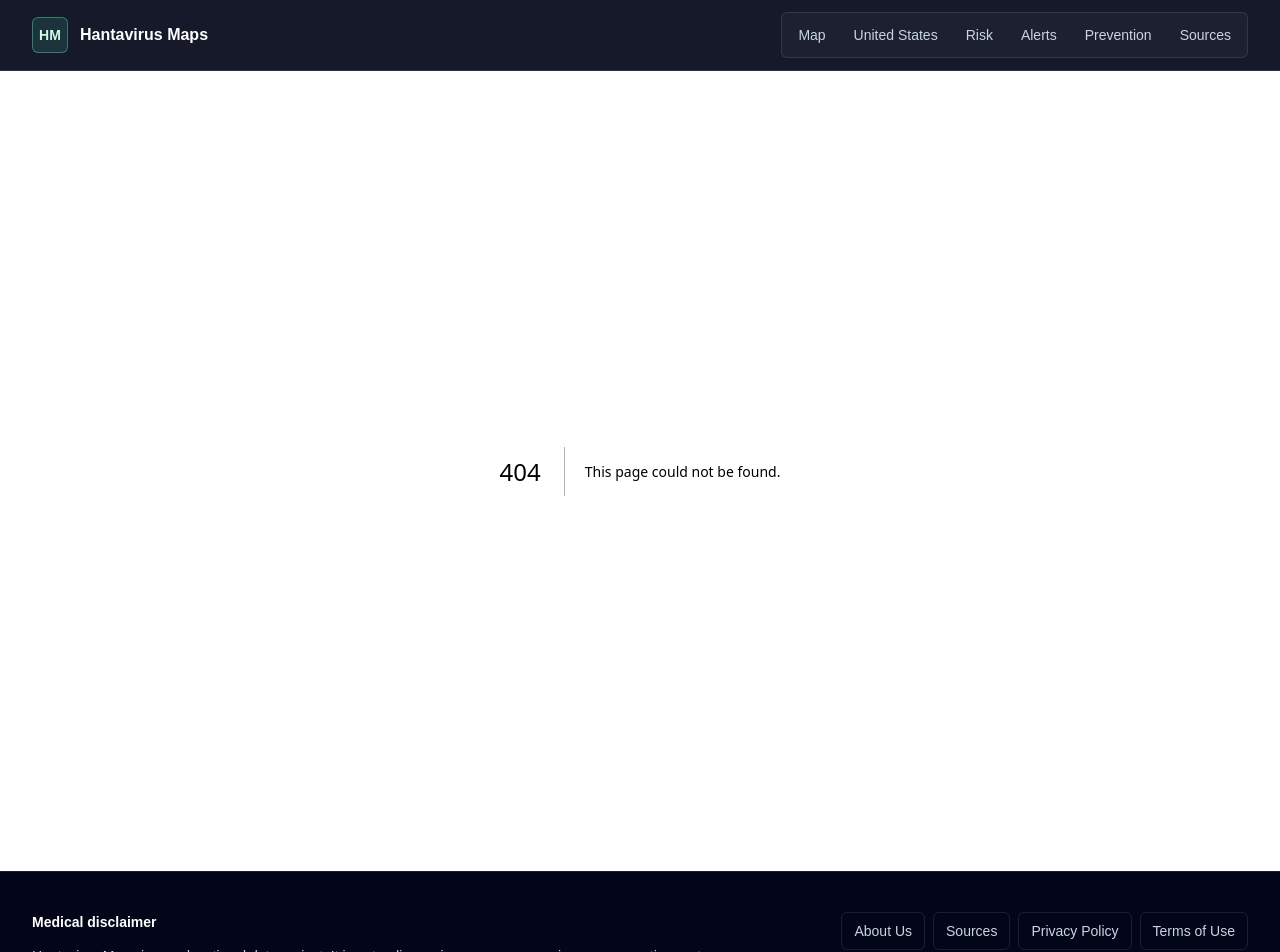
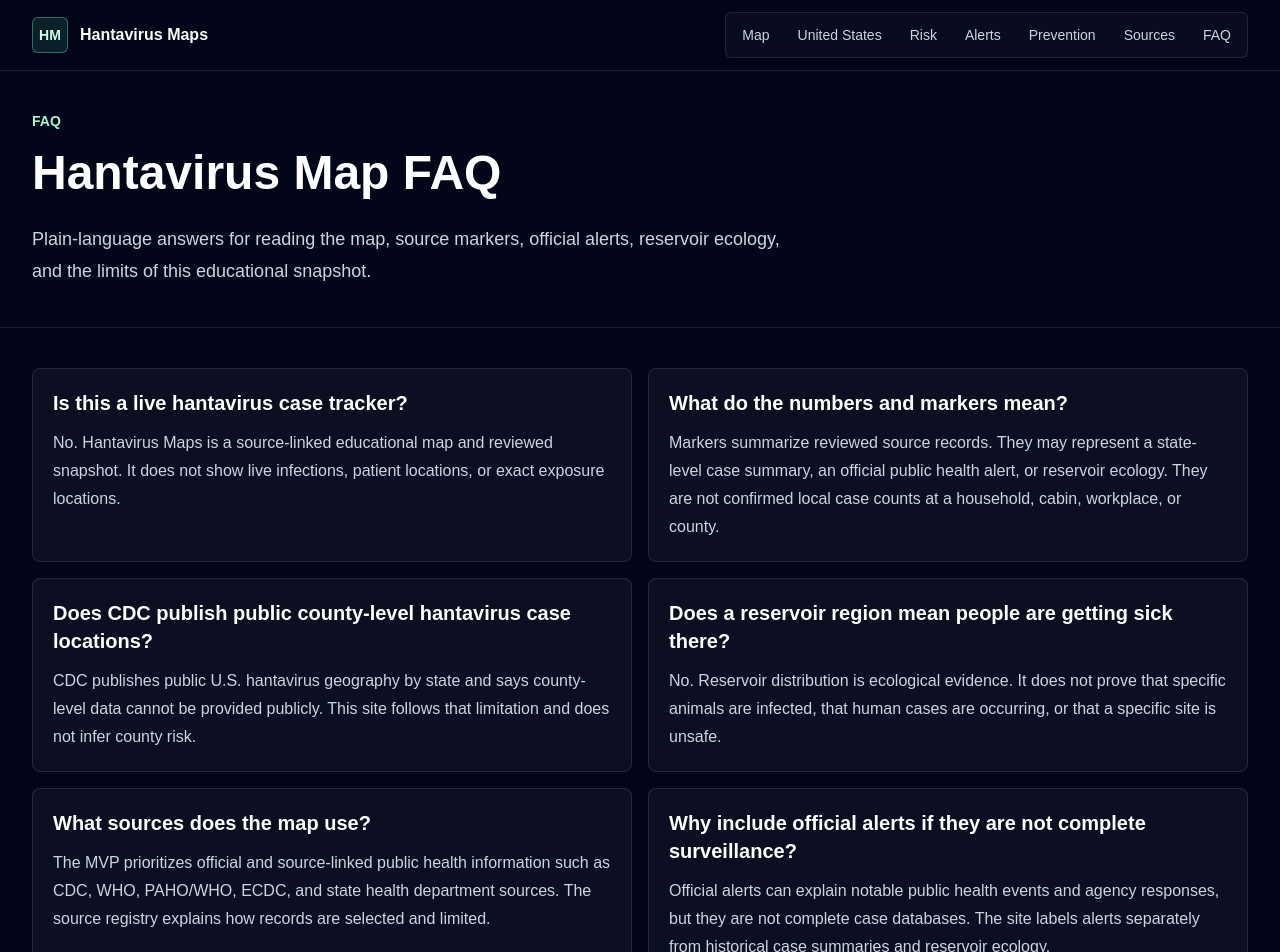
Before and after one commit to security00/hantavirus-maps, a Next.js app: page /faq in a window 1280 px wide. Before the commit this address had no page. Shown: the top 952 px of the page. Built offline with nearby package versions, Linux system fonts and the light colour scheme.

Commit message:
feat: add map FAQ and source legend

```diff
--- /dev/null
+++ b/app/faq/page.tsx
@@ -0,0 +1,76 @@
+import type { Metadata } from "next";
+import Script from "next/script";
+import Link from "next/link";
+
+import { FAQ_ITEMS } from "@/lib/faq";
+
+export const metadata: Metadata = {
+  title: "Hantavirus Map FAQ",
+  description:
+    "Frequently asked questions about Hantavirus Maps, source-linked layers, official alerts, reservoir ecology, and medical limitations.",
+  alternates: {
+    canonical: "/faq/",
+  },
+};
+
+const faqJsonLd = {
+  "@context": "https://schema.org",
+  "@type": "FAQPage",
+  mainEntity: FAQ_ITEMS.map((faq) => ({
+    "@type": "Question",
+    name: faq.question,
+    acceptedAnswer: {
+      "@type": "Answer",
+      text: faq.answer,
+    },
+  })),
+};
+
+export default function FAQPage() {
+  return (
+    <main className="min-h-screen bg-slate-950 text-white">
+      <Script
+        id="faq-page-json-ld"
+        type="application/ld+json"
+        dangerouslySetInnerHTML={{ __html: JSON.stringify(faqJsonLd) }}
+      />
+      <section className="border-b border-white/10 bg-slate-950 px-4 py-10 sm:px-6 lg:px-8">
+        <div className="mx-auto max-w-7xl">
+          <p className="text-sm font-semibold text-emerald-200">FAQ</p>
+          <h1 className="mt-3 max-w-4xl text-4xl font-semibold leading-tight sm:text-5xl">
+            Hantavirus Map FAQ
+          </h1>
+          <p className="mt-5 max-w-3xl text-lg leading-8 text-slate-300">
+            Plain-language answers for reading the map, source markers, official alerts,
+            reservoir ecology, and the limits of this educational snapshot.
+          </p>
+        </div>
+      </section>
+
+      <section className="px-4 py-10 sm:px-6 lg:px-8">
+        <div className="mx-auto grid max-w-7xl gap-4 md:grid-cols-2">
+          {FAQ_ITEMS.map((faq) => (
+            <article key={faq.question} className="rounded-lg border border-white/10 bg-white/[0.04] p-5">
+              <h2 className="text-xl font-semibold text-white">{faq.question}</h2>
+              <p className="mt-3 leading-7 text-slate-300">{faq.answer}</p>
+            </article>
+          ))}
+        </div>
+        <div className="mx-auto mt-8 flex max-w-7xl flex-wrap gap-3">
+          <Link
+            href="/sources-methodology/"
+            className="rounded-md bg-emerald-300 px-4 py-3 text-sm font-semibold text-slate-950 transition hover:bg-emerald-200"
+          >
+            Review sources and methodology
+          </Link>
+          <Link
+            href="/"
+            className="rounded-md border border-white/15 px-4 py-3 text-sm font-semibold text-white transition hover:border-emerald-300/50"
+          >
+            Back to map
+          </Link>
+        </div>
+      </section>
+    </main>
+  );
+}
--- a/app/globals.css
+++ b/app/globals.css
@@ -59,6 +59,40 @@ label {
 .layer-toggle input {
   accent-color: #34d399;
   block-size: 1rem;
+  inline-size: 1rem;
+}
+
+.layer-toggle span {
+  align-items: center;
+  display: inline-flex;
+  gap: 0.45rem;
+}
+
+.legend-dot {
+  border-radius: 999px;
+  display: inline-block;
+  flex: 0 0 auto;
+}
+
+.legend-case {
+  background: #f59e0b;
+  block-size: 0.7rem;
+  box-shadow: 0 0 0 3px rgba(251, 191, 36, 0.2);
+  inline-size: 0.7rem;
+}
+
+.legend-alert {
+  background: #ef4444;
+  block-size: 0.7rem;
+  box-shadow: 0 0 0 3px rgba(248, 113, 113, 0.2);
+  clip-path: polygon(50% 0, 100% 100%, 0 100%);
+  inline-size: 0.8rem;
+}
+
+.legend-reservoir {
+  background: rgba(52, 211, 153, 0.28);
+  block-size: 1rem;
+  border: 2px solid #34d399;
   inline-size: 1rem;
 }
 
--- a/app/page.tsx
+++ b/app/page.tsx
@@ -1,5 +1,8 @@
 import type { Metadata } from "next";
+import Script from "next/script";
 import Link from "next/link";
+
+import { FAQ_ITEMS } from "@/lib/faq";
 
 import { MapPanel } from "@/components/MapPanel";
 import { SourceList } from "@/components/SourceList";
@@ -36,28 +39,20 @@ const layerExplanations = [
   },
 ];
 
-const faqs = [
-  {
-    question: "Is this live local hantavirus surveillance?",
-    answer:
-      "No. It is a static educational map and source guide. It does not show live infections, local personal risk, or exact exposure locations.",
-  },
-  {
-    question: "Does CDC publish public county-level hantavirus case locations?",
-    answer:
-      "CDC publishes public U.S. hantavirus geography by state and says county-level data cannot be provided publicly. This site follows that limit.",
-  },
-  {
-    question: "Does a reservoir region mean people are getting sick there?",
-    answer:
-      "No. Reservoir distribution is ecological evidence. It does not prove that a specific rodent is infected or that human cases are occurring.",
-  },
-  {
-    question: "What should I do if I feel sick after rodent exposure?",
-    answer:
-      "Contact a healthcare provider or public health authority and describe the exposure. Trouble breathing or rapidly worsening illness needs urgent medical attention.",
-  },
-];
+const homeFaqs = FAQ_ITEMS.slice(0, 4);
+
+const faqJsonLd = {
+  "@context": "https://schema.org",
+  "@type": "FAQPage",
+  mainEntity: homeFaqs.map((faq) => ({
+    "@type": "Question",
+    name: faq.question,
+    acceptedAnswer: {
+      "@type": "Answer",
+      text: faq.answer
+    }
+  }))
+};
 
 export default function Home() {
   const alerts = getAlerts();
@@ -71,6 +66,11 @@ export default function Home() {
 
   return (
     <main className="min-h-screen bg-slate-950 text-white">
+      <Script
+        id="faq-json-ld"
+        type="application/ld+json"
+        dangerouslySetInnerHTML={{ __html: JSON.stringify(faqJsonLd) }}
+      />
       <section className="px-4 py-5 sm:px-6 lg:px-8">
         <div className="mx-auto max-w-7xl">
           <MapPanel home />
@@ -145,13 +145,19 @@ export default function Home() {
             </h2>
           </div>
           <div className="grid gap-4 md:grid-cols-2">
-            {faqs.map((faq) => (
+            {homeFaqs.map((faq) => (
               <article key={faq.question} className="rounded-lg border border-white/10 bg-white/[0.04] p-5">
                 <h3 className="text-lg font-semibold">{faq.question}</h3>
                 <p className="mt-3 leading-7 text-slate-300">{faq.answer}</p>
               </article>
             ))}
           </div>
+          <Link
+            href="/faq/"
+            className="mt-6 inline-flex rounded-md border border-emerald-300/35 px-4 py-3 text-sm font-semibold text-emerald-100 transition hover:border-emerald-200 hover:text-white"
+          >
+            Read full FAQ
+          </Link>
         </div>
       </section>
 
--- a/components/Header.tsx
+++ b/components/Header.tsx
@@ -6,7 +6,8 @@ const navItems = [
   { href: "/hantavirus-risk-map/", label: "Risk" },
   { href: "/hantavirus-outbreak-map/", label: "Alerts" },
   { href: "/prevention/", label: "Prevention" },
-  { href: "/sources-methodology/", label: "Sources" }
+  { href: "/sources-methodology/", label: "Sources" },
+  { href: "/faq/", label: "FAQ" }
 ];
 
 export function Header() {
--- a/components/MapPanel.tsx
+++ b/components/MapPanel.tsx
@@ -48,26 +48,42 @@ export function MapPanel({ home = false }: MapPanelProps) {
             </div>
           </div>
 
-          <div className="mt-5 flex flex-col gap-4 lg:flex-row lg:items-center lg:justify-between">
-            <div className="layer-controls grid gap-2 sm:grid-cols-3">
+          <div className="mt-5 grid gap-4 lg:grid-cols-[1fr_300px] lg:items-start">
+            <div className="rounded-lg border border-white/10 bg-white/[0.035] p-4">
+              <div className="flex flex-col gap-2 sm:flex-row sm:items-center sm:justify-between">
+                <div>
+                  <p className="text-sm font-semibold text-white">Map legend</p>
+                  <p className="mt-1 text-xs leading-5 text-slate-400">
+                    Toggle layers below. Click any colored marker or circle for source notes and limits.
+                  </p>
+                </div>
+                <Link
+                  href="/sources-methodology/"
+                  className="inline-flex rounded-md border border-emerald-300/35 px-3 py-2 text-xs font-semibold text-emerald-100 transition hover:border-emerald-200 hover:text-white"
+                >
+                  Show sources
+                </Link>
+              </div>
+              <div className="layer-controls mt-3 grid gap-2 sm:grid-cols-3">
                 <label className="layer-toggle case-toggle">
                   <input id="layer-cases" type="checkbox" defaultChecked />
-                <span>Reported cases</span>
+                  <span><b className="legend-dot legend-case" /> Reported cases</span>
                 </label>
                 <label className="layer-toggle alert-toggle">
                   <input id="layer-alerts" type="checkbox" defaultChecked />
-                <span>Public health alerts</span>
+                  <span><b className="legend-dot legend-alert" /> Official alerts</span>
                 </label>
                 <label className="layer-toggle reservoir-toggle">
                   <input id="layer-reservoirs" type="checkbox" defaultChecked />
-                <span>Rodent reservoirs</span>
+                  <span><b className="legend-dot legend-reservoir" /> Reservoir ecology</span>
                 </label>
               </div>
+            </div>
 
-            <div className="flex flex-wrap gap-2 text-xs text-slate-400">
-              <span className="rounded-md border border-white/10 px-2 py-1">CDC state-level limits</span>
-              <span className="rounded-md border border-white/10 px-2 py-1">Reviewed records only</span>
-              <span className="rounded-md border border-white/10 px-2 py-1">Reservoir is not a case</span>
+            <div className="grid gap-2 text-xs text-slate-400">
+              <span className="rounded-md border border-white/10 px-2 py-1">Pin numbers or circles are source summaries, not confirmed local case counts</span>
+              <span className="rounded-md border border-white/10 px-2 py-1">CDC public U.S. case precision is state-level</span>
+              <span className="rounded-md border border-white/10 px-2 py-1">Reservoir presence is not human infection risk</span>
             </div>
           </div>
 
@@ -108,7 +124,12 @@ export function MapPanel({ home = false }: MapPanelProps) {
             </section>
 
             <section className="rounded-lg border border-white/10 bg-white/[0.04] p-4">
+              <div className="flex items-center justify-between gap-3">
                 <h2 className="text-sm font-semibold text-white">Source transparency</h2>
+                <Link href="/sources-methodology/" className="text-xs font-semibold text-emerald-200 hover:text-white">
+                  Show all
+                </Link>
+              </div>
               <div className="mt-3 grid gap-2">
                 {sources.map((source) => (
                   <a
@@ -123,10 +144,10 @@ export function MapPanel({ home = false }: MapPanelProps) {
                 ))}
               </div>
               <Link
-                href="/sources-methodology/"
+                href="/faq/"
                 className="mt-4 inline-flex rounded-md bg-emerald-300 px-3 py-2 text-sm font-semibold text-slate-950 transition hover:bg-emerald-200"
               >
-                View methodology
+                Read map FAQ
               </Link>
             </section>
           </div>
--- /dev/null
+++ b/lib/faq.ts
@@ -0,0 +1,42 @@
+export const FAQ_ITEMS = [
+  {
+    question: "Is this a live hantavirus case tracker?",
+    answer:
+      "No. Hantavirus Maps is a source-linked educational map and reviewed snapshot. It does not show live infections, patient locations, or exact exposure locations."
+  },
+  {
+    question: "What do the numbers and markers mean?",
+    answer:
+      "Markers summarize reviewed source records. They may represent a state-level case summary, an official public health alert, or reservoir ecology. They are not confirmed local case counts at a household, cabin, workplace, or county."
+  },
+  {
+    question: "Does CDC publish public county-level hantavirus case locations?",
+    answer:
+      "CDC publishes public U.S. hantavirus geography by state and says county-level data cannot be provided publicly. This site follows that limitation and does not infer county risk."
+  },
+  {
+    question: "Does a reservoir region mean people are getting sick there?",
+    answer:
+      "No. Reservoir distribution is ecological evidence. It does not prove that specific animals are infected, that human cases are occurring, or that a specific site is unsafe."
+  },
+  {
+    question: "What sources does the map use?",
+    answer:
+      "The MVP prioritizes official and source-linked public health information such as CDC, WHO, PAHO/WHO, ECDC, and state health department sources. The source registry explains how records are selected and limited."
+  },
+  {
+    question: "Why include official alerts if they are not complete surveillance?",
+    answer:
+      "Official alerts can explain notable public health events and agency responses, but they are not complete case databases. The site labels alerts separately from historical case summaries and reservoir ecology."
+  },
+  {
+    question: "Can I use this map to decide whether a place is safe?",
+    answer:
+      "No. The map cannot determine exact risk for a home, campsite, cabin, workplace, county, or trip. Local public health authorities, clinicians, occupational safety teams, and pest-control professionals are the right sources for site-specific decisions."
+  },
+  {
+    question: "What should I do if I feel sick after rodent exposure?",
+    answer:
+      "Contact a healthcare provider or public health authority and describe the exposure. Trouble breathing or rapidly worsening illness needs urgent medical attention."
+  }
+];
--- a/lib/routes.ts
+++ b/lib/routes.ts
@@ -144,6 +144,14 @@ export const SITE_ROUTES: SiteRoute[] = [
     changeFrequency: "monthly"
   },
   {
+    path: "/faq/",
+    title: "Hantavirus Map FAQ",
+    description:
+      "Frequently asked questions about how to read the Hantavirus Maps source-linked layers, alerts, limitations, and medical disclaimers.",
+    priority: 0.68,
+    changeFrequency: "monthly"
+  },
+  {
     path: "/about/",
     title: "About Us - Hantavirus Maps",
     description:
```
Lines whose indentation alone changed are shown as unchanged.
